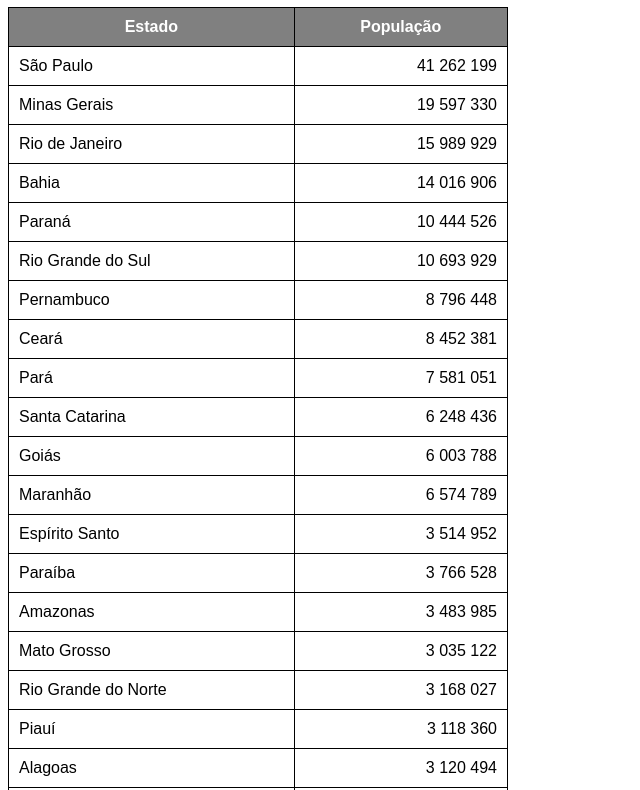
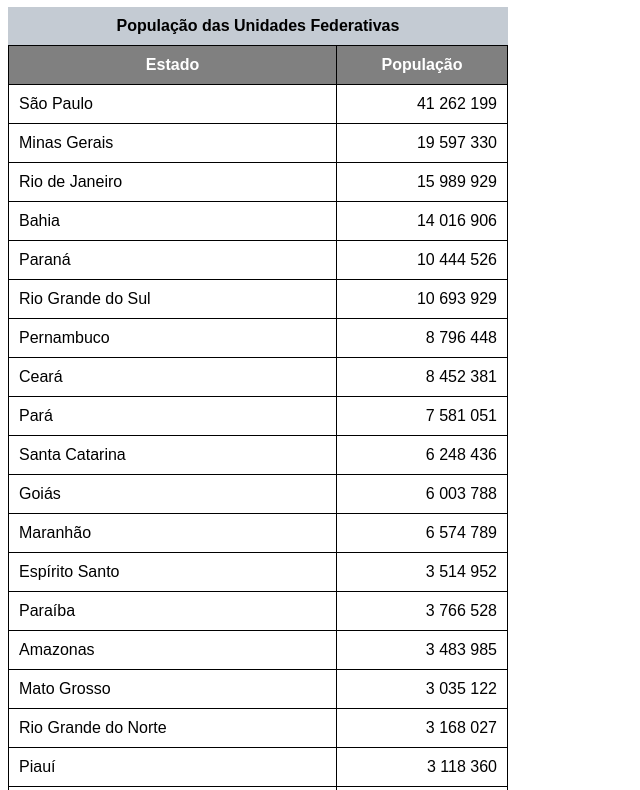
Before and after one commit to jonataslaguna/html-css, a plain HTML site: page Exercicios/ex23/tabela002.html in a window 1280 px wide. Shown: the part 73-863 px from the top of the page, without its empty margins (0-640 px from the left). Drawn offline with Linux system fonts and the light colour scheme.

Commit message:
aula 5 finalizada

```diff
--- a/Exercicios/ex23/tabela002.html
+++ b/Exercicios/ex23/tabela002.html
@@ -13,6 +13,12 @@
             width:  500px;
             border-collapse: collapse;
         }
+        caption{
+            font-size: 1em;
+            font-weight: bold;
+            padding: 10px;
+            background-color: rgba(119, 136, 153, 0.432);
+        }
         td, th{
             border: 1px solid black;
             padding: 10px;
@@ -20,6 +26,7 @@
         thead, tfoot{
             background-color: gray;
             color: white;
+
 
         }
         td.num{
@@ -32,6 +39,7 @@
     <!--
      ANATOMIA PARA TABELAS GRANDES
     TABLE
+       CAPTION
        THEAD
           TR, TD, TH
        TBODY
@@ -40,10 +48,11 @@
           TR, TD, TH
     -->
     <table>
+        <caption>População das Unidades Federativas</caption>
         <thead>
             <tr>
-                <th>Estado</th>
-                <th>População</th>
+                <th scope="col">Estado</th>
+                <th scope="col" style="width: 150px;">População</th>
             </tr>
         </thead>
         <tbody>
@@ -158,7 +167,7 @@
         </tbody>
         <tfoot>
             <tr>
-                <th>Total de Habitantes</th>
+                <th scope="row">Total de Habitantes</th>
                 <td class="num"><strong>214,3 milhões</strong></td>
             </tr>
         </tfoot>
```
